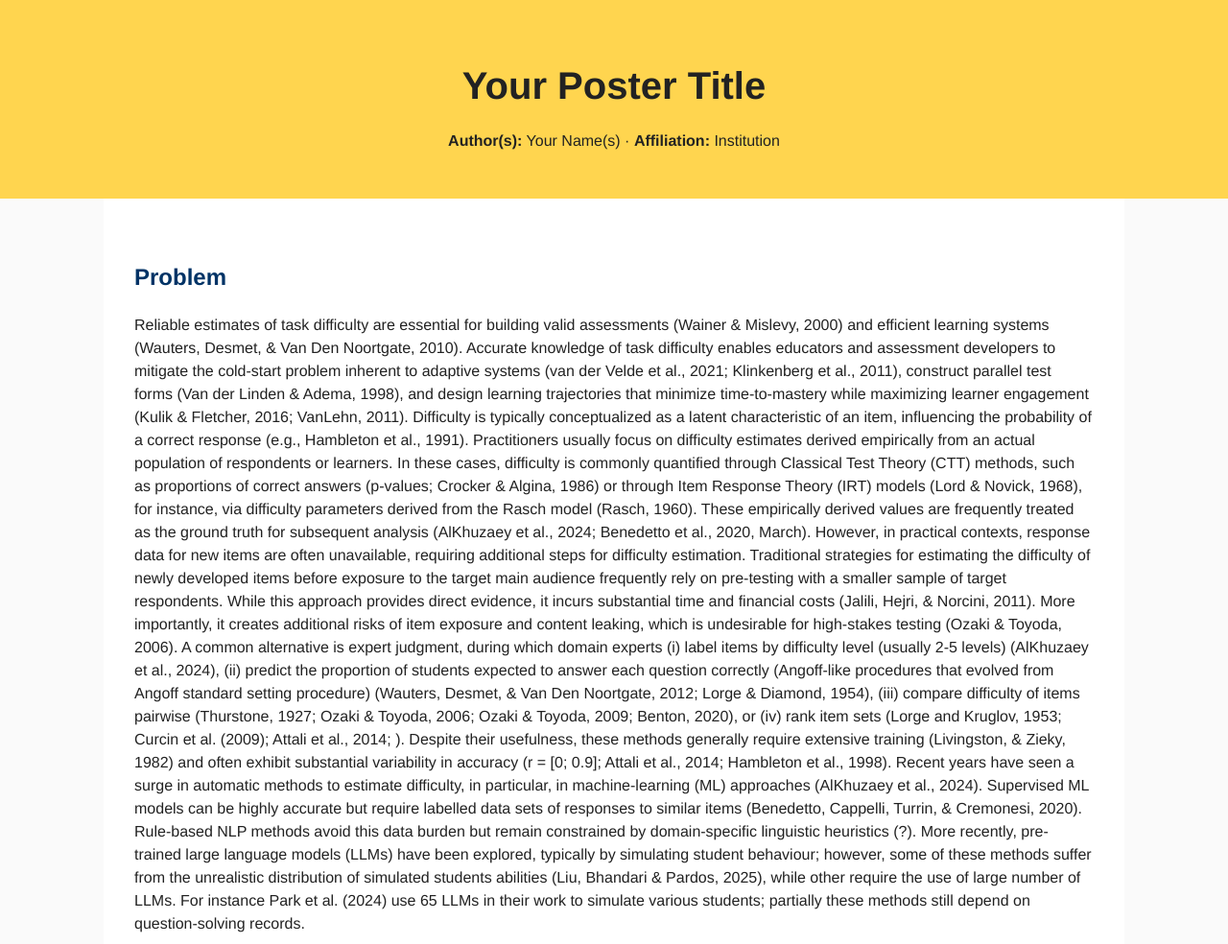
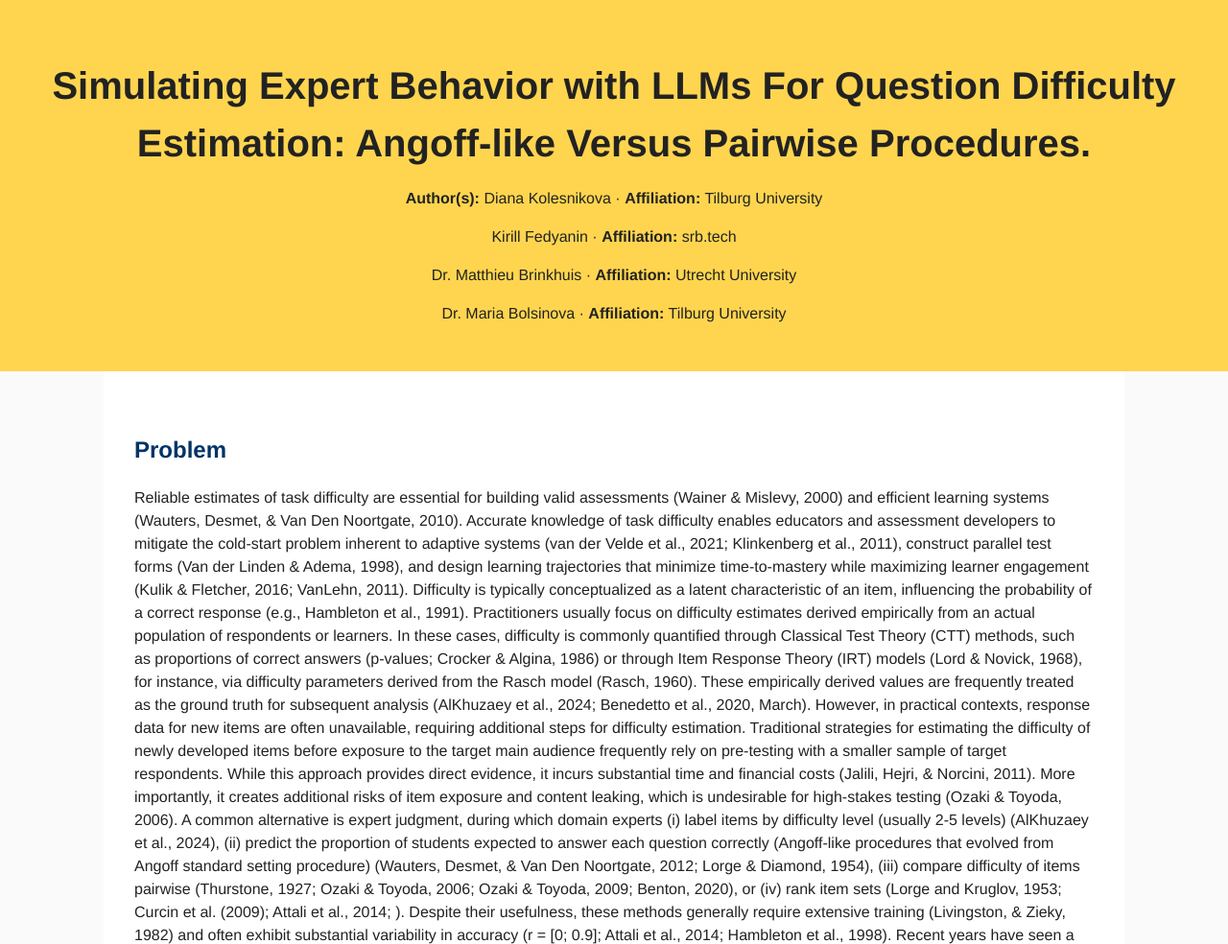
Before and after one commit to dikolesni/LLM-QDE, a plain HTML site: page index.html in a window 1280 px wide. Shown: the top 984 px of the page at 96% size. Drawn offline with Linux system fonts and the light colour scheme.

Commit message:
Update header with new title and authors

```diff
--- a/index.html
+++ b/index.html
@@ -37,8 +37,11 @@
 </head>
 <body>
   <header>
-    <h1>Your Poster Title</h1>
-    <p><b>Author(s):</b> Your Name(s) · <b>Affiliation:</b> Institution</p>
+    <h1>Simulating Expert Behavior with LLMs For Question Difficulty Estimation: Angoff-like Versus Pairwise Procedures. </h1>
+    <p><b>Author(s):</b> Diana Kolesnikova · <b>Affiliation:</b> Tilburg University</p>
+    </b> Kirill Fedyanin · <b>Affiliation:</b> srb.tech </p>
+     </b> Dr. Matthieu Brinkhuis · <b>Affiliation:</b> Utrecht University </p>
+     </b> Dr. Maria Bolsinova · <b>Affiliation:</b> Tilburg University </p>
   </header>
 
   <section>
```
